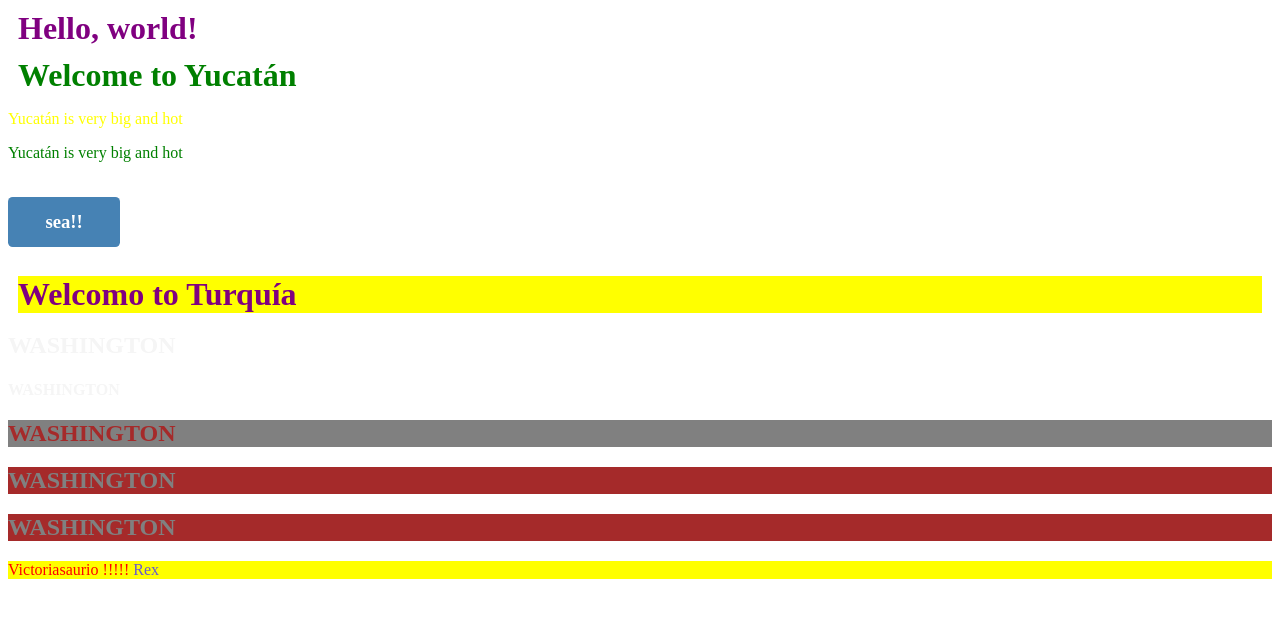
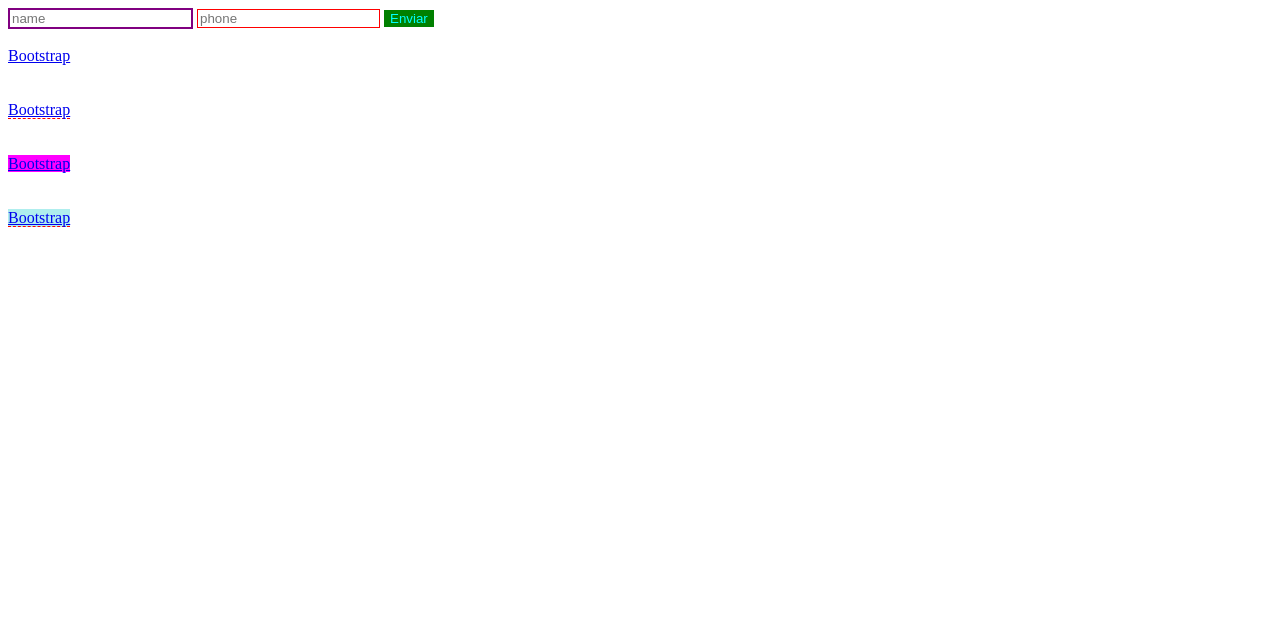
Before and after one commit to Victoriasaurio/CSS-Course-2020, a plain HTML site: page Clase-2/index.html in a window 1280 px wide. Drawn offline with Linux system fonts and the light colour scheme.

Commit message:
Contiene las etiquetas HTML necesarias para comprobar los estilos CSS

```diff
--- a/Clase-2/index.html
+++ b/Clase-2/index.html
@@ -7,7 +7,7 @@
     <link rel="stylesheet" href="main.css">
 </head>
 <body>
-    <h1>Hello, world!</h1>
+    <!--<h1>Hello, world!</h1>
     <h1 class="title">Welcome to Yucatán</h1>
     <p class="description">Yucatán is very big and hot</p>
     <p>Yucatán is very big and hot</p>
@@ -18,9 +18,28 @@
     <h2 class="title was">WASHINGTON</h2>
     <h2 class="title nat">WASHINGTON</h2>
     <h2 class="title nat">WASHINGTON</h2>
-    <!--DESCENDIENTES-->
+
     <div>
         <p>Victoriasaurio !!!!! <span>Rex</span></p>
     </div>
+    <p>Hello! :D</p>
+    <div>
+        <p>Victoriasaurio !!!!! <span>Rex</span></p>
+    </div>
+    <h1>Welcome to course of CSS</h1>
+    <div>
+        <p>Victoriasaurio !!!!! <span>Rex</span></p>
+    </div>-->
+    <input type="text" placeholder="name" class="mt-2">
+    <input type="number" placeholder="phone" required>
+    <button type="submit">Enviar</button>
+    <br><br> <!--No recomendado hacer saltos de esta forma-->
+    <a href="https://getbootstrap.com/docs/4.5/layout/grid/" class="mt-2">Bootstrap</a>
+    <br><br><br>
+    <a href="http://getbootstrap.com/docs/4.5/layout/grid/">Bootstrap</a>
+    <br><br><br>
+    <a href="https://getbootstrap.mp4">Bootstrap</a>
+    <br><br><br>
+    <a href="http://getbootstrap.com/docs/4.5/layout/grid/team">Bootstrap</a>
 </body>
 </html>
```
